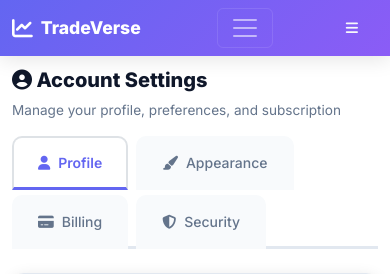
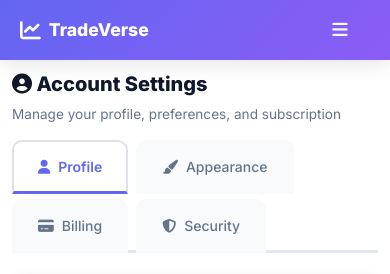
Before and after one commit to Nathan30302/TradeVerse, a Flask app: page /auth/settings in a window 390 px wide. Shown: the top 274 px of the page. Run offline with Flask 3, Linux system fonts and the light colour scheme; the visitor is signed in with stand-in values (Sample User, id 1); data comes from the database, SQL or seed files in the repository; data that the repository does not hold is empty; some libraries are stand-ins or nearby versions.

Commit message:
Fix: Mobile navigation - remove duplicate menu button, style properly
- Hide Bootstrap's navbar-toggler (we use custom #mobileMenuBtn)
- Style #mobileMenuBtn: larger (44px touch target), proper padding
- Add /robots.txt route for Google crawlability
- This fixes duplicate hamburger buttons on mobile

```diff
--- a/app/static/css/mobile-nav.css
+++ b/app/static/css/mobile-nav.css
@@ -75,10 +75,37 @@
     background: linear-gradient(90deg, rgba(99, 102, 241, 0.2) 0%, transparent 100%);
 }
 
+/* Hide Bootstrap's default navbar-toggler (we use our custom #mobileMenuBtn) */
+.navbar-toggler {
+    display: none !important;
+}
+
 /* Show mobile menu button on small screens */
 @media (max-width: 991.98px) {
     #mobileMenuBtn {
         display: inline-flex !important;
+        /* Style: larger, proper padding, positioned top-right */
+        padding: 0.6rem 0.8rem !important;
+        font-size: 1.1rem !important;
+        border-radius: 8px !important;
+        align-items: center !important;
+        justify-content: center !important;
+        min-width: 44px !important;
+        min-height: 44px !important;
+    }
+
+    /* Mobile header adjustments */
+    .navbar {
+        padding: 0.5rem 0.5rem !important;
+    }
+
+    .navbar-brand {
+        font-size: 1.1rem !important;
+    }
+
+    /* Hide duplicate menu elements */
+    .navbar-toggler {
+        display: none !important;
     }
 }
 
```
